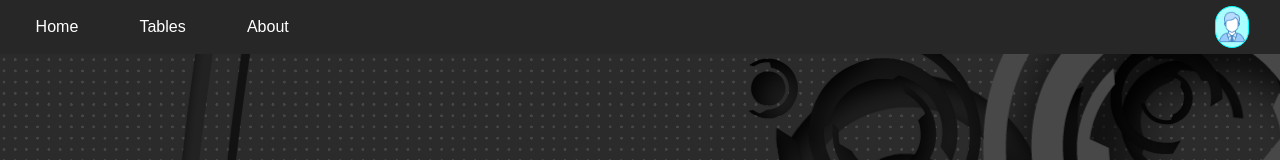
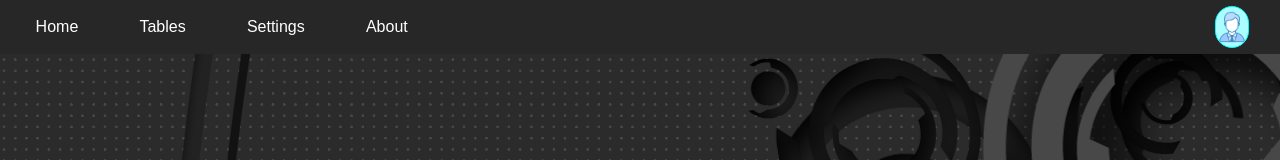
Before and after one commit to jpcanto/role-play-app, a React (Create React App) app: page /login in a window 1280 px wide. Shown: the top 160 px of the page. Built offline with nearby package versions, Linux system fonts and the light colour scheme.

Commit message:
[ UPDATE ] - New navigation element

```diff
--- a/src/components/nav/nav.tsx
+++ b/src/components/nav/nav.tsx
@@ -3,6 +3,7 @@ import { Link, useHistory } from 'react-router-dom';
 import userImage from '../../img/user.png';
 import Messages from '../../data/messages.json';
 import { Navigation, User } from './styled';
+import Dropdown from '../dropdown/dropdown';
 
 const Nav: React.FC = () => {
 
@@ -10,10 +11,13 @@ const Nav: React.FC = () => {
 
     const [handleUser, setHandleUser] = useState(false);
 
+    const dropDownItens = ['Language', 'View mode'];
+
     return (
         <Navigation>
             <Link to="/main">Home</Link>
             <Link to="/">Tables</Link>
+            <Dropdown default='Settings' itens={dropDownItens} />
             <Link to="/">About</Link>
             <User image={userImage}>
                 <div onClick={() => { setHandleUser(!handleUser) }}></div>
--- a/src/components/nav/styled.js
+++ b/src/components/nav/styled.js
@@ -10,7 +10,7 @@ height: 5.5vh;
 justify-content: space-between;
 padding: 5px;
 width: -webkit-fill-available;
-    a {
+    a, p {
         color: #fff;
         font-family: ${variables.fonts.titleFont};
         font-size: 1rem;
```
